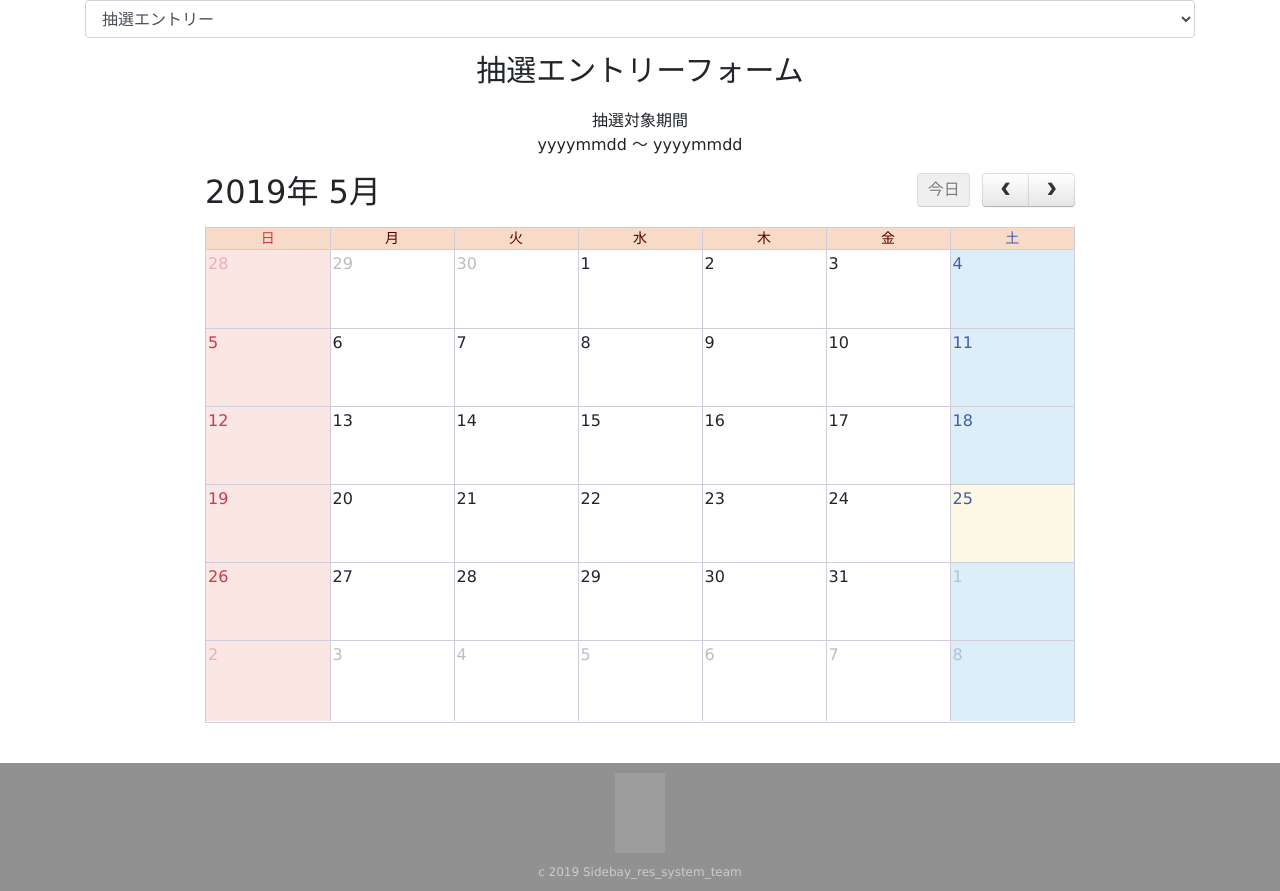
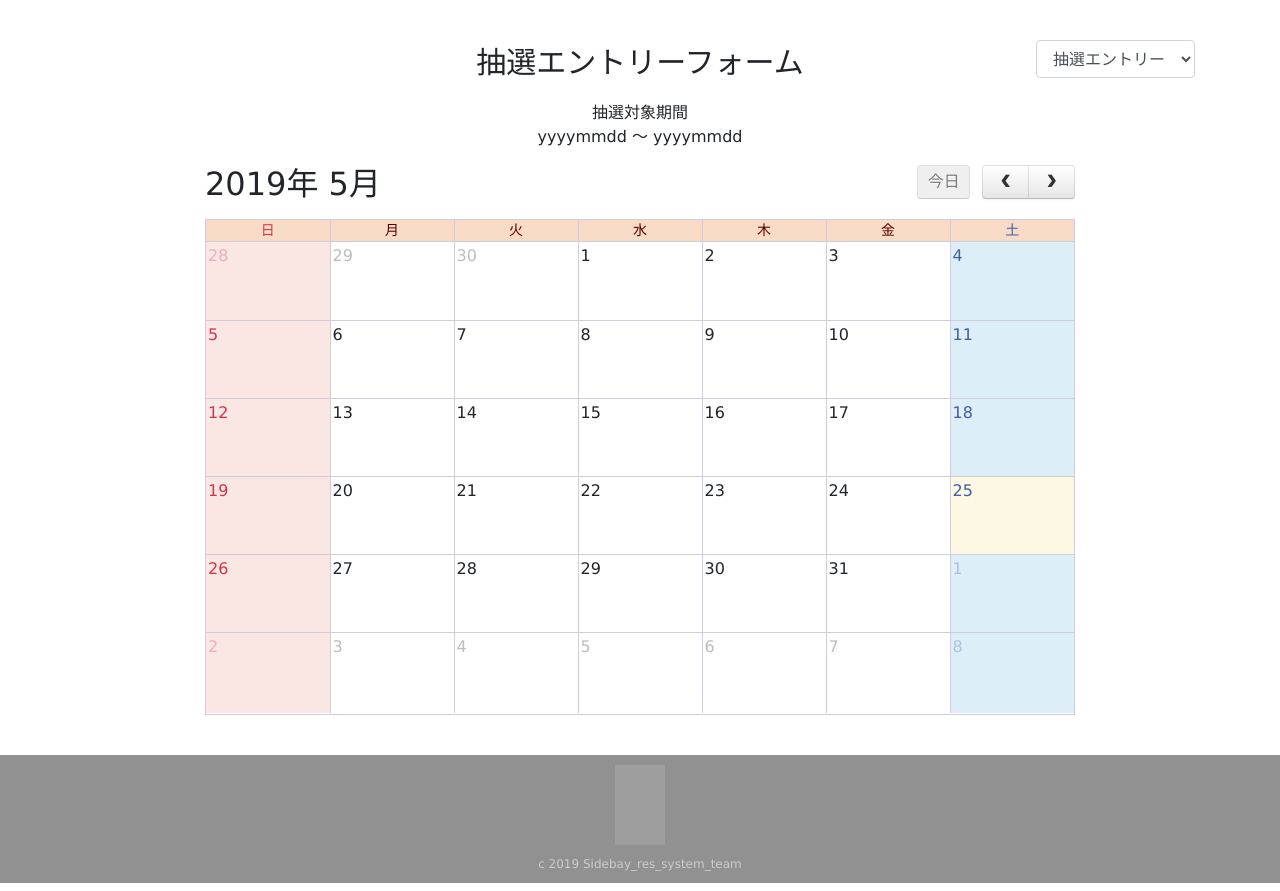
Before and after one commit to rebirthStudyGroup/-, a Django app: template sidebay_res_system/accounts/templates/registration/lottery.html in a window 1280 px wide. Shown: the part 62-953 px from the top of the page. Run offline with Django 3.2, Linux system fonts and the light colour scheme; the template is opened without the code that fills it, so the values that code supplies are empty; some libraries are stand-ins or nearby versions; grey boxes are pictures that could not be loaded.

Commit message:
Add files via upload

```diff
--- a/sidebay_res_system/static/css/lottery.css
+++ b/sidebay_res_system/static/css/lottery.css
@@ -1,9 +1,22 @@
+.container {
+  margin-top: 40px;
+}
+
+.calender-type-select {
+  float: right;
+  display: inline;
+
+}
 .lottery-title {
   text-align: center;
   margin-top: 10px;
+  width: 400px;
+  margin: 0 auto;
+
 }
 
-.form-title {
+.form-title,
+#title-type {
   font-size: 30px;
 }
 
@@ -57,11 +70,15 @@
 label.lottery-label-room {
   width: 200px;
 }
-label.lottery-label-day {
+/* label.lottery-label-day {
   width: 300px;
-}
+} */
 label.lottery-label-num {
   width: 100px;
+}
+
+label.lottery-label-free-text {
+  width: 320px;
 }
 
 .required {
```
